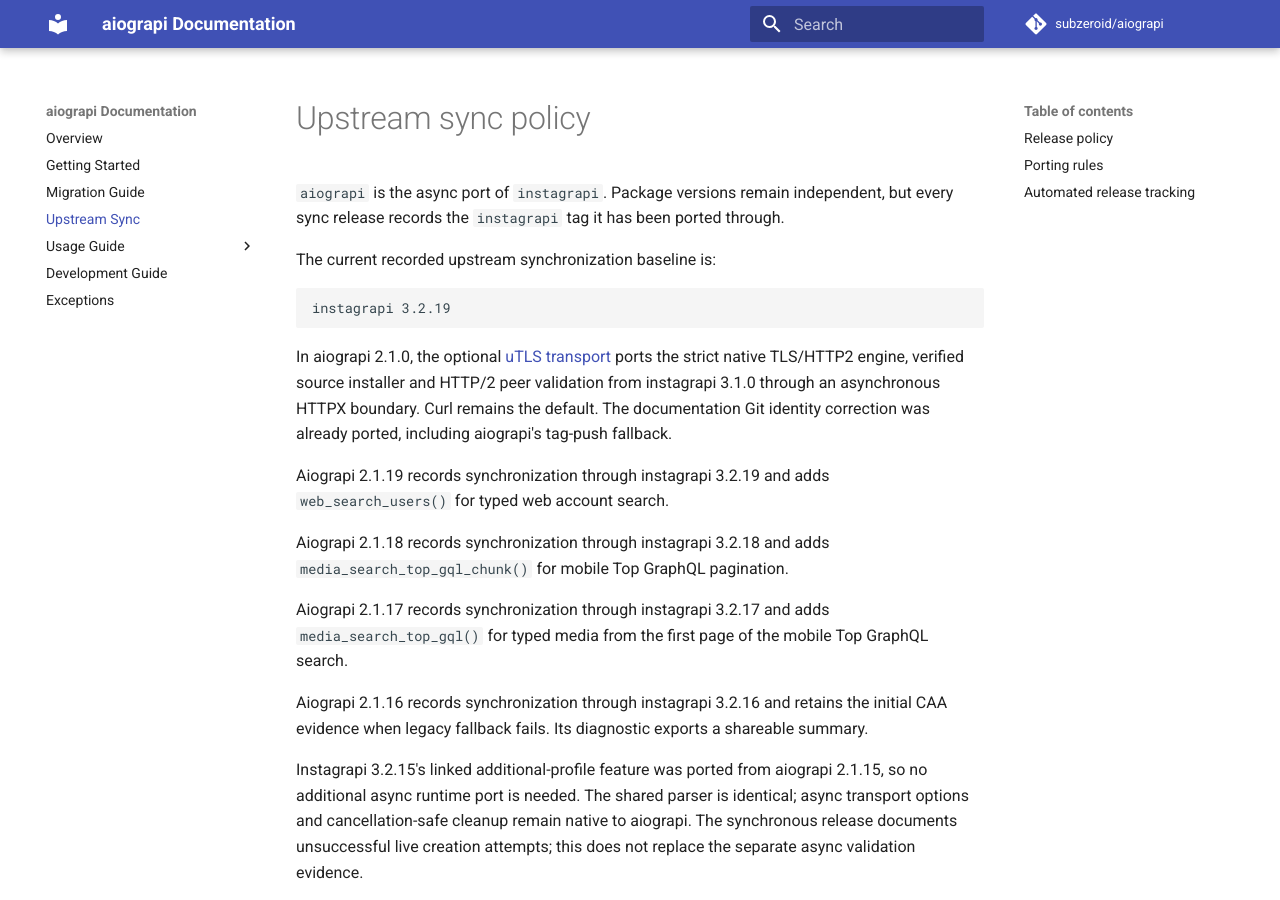
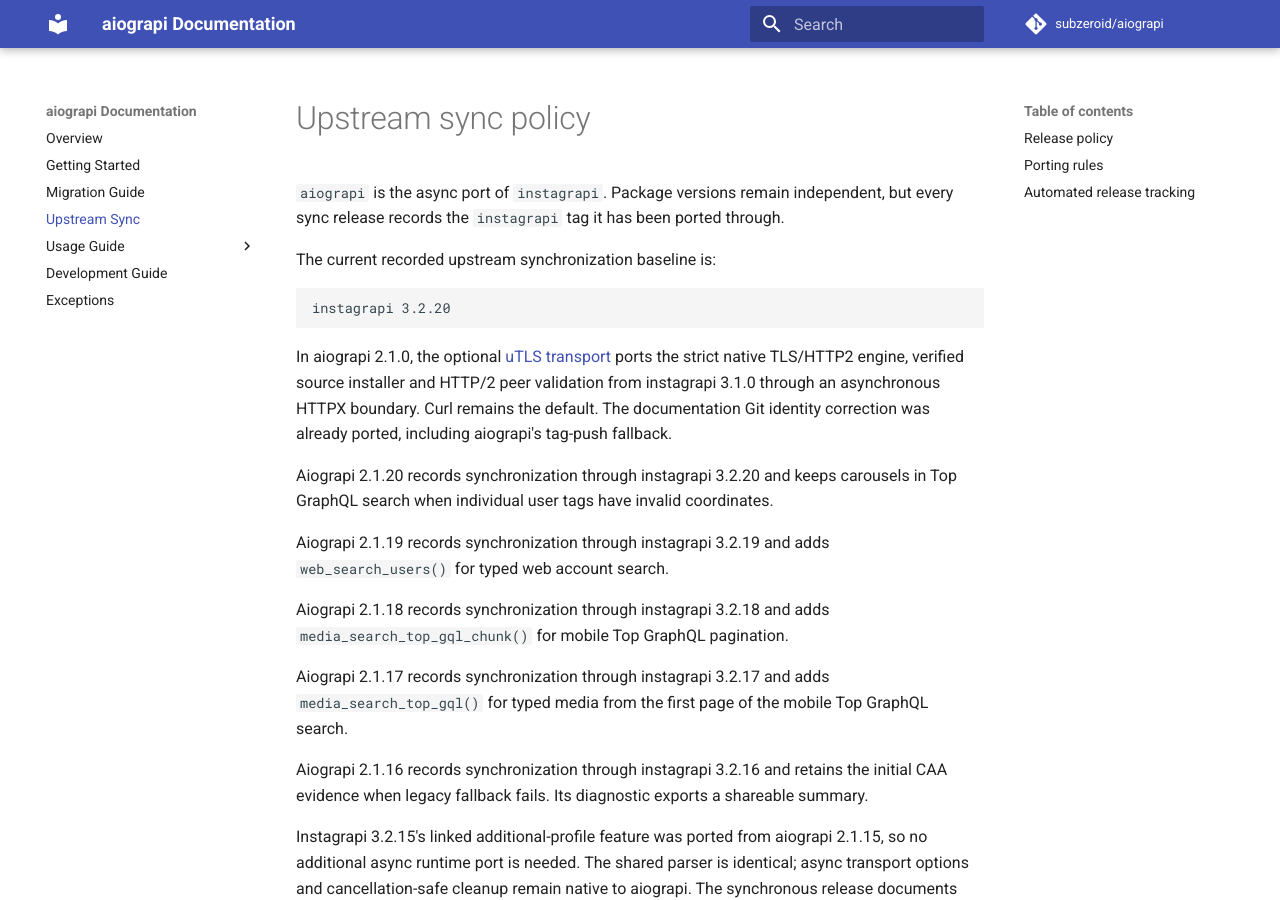
Before and after one commit to subzeroid/aiograpi, an MkDocs documentation site: the page built from docs/upstream-sync.md, in a window 1280 px wide and 900 px high. Built offline with MkDocs 1.6.1 and Material for MkDocs 9.7.7, drawn with Linux system fonts in a browser that asks for light colours; comment, search, counter and statistics services are not loaded; the version menu is left out.

Commit message:
chore: release aiograpi 2.1.20 (#577)
Publish the Top GraphQL carousel decoding fix.

````diff
--- a/aiograpi/__init__.py
+++ b/aiograpi/__init__.py
@@ -48,7 +48,7 @@ from aiograpi.mixins.video import DownloadVideoMixin, UploadVideoMixin
 # Used as fallback logger if another is not provided.
 DEFAULT_LOGGER = logging.getLogger("aiograpi")
 
-__upstream_instagrapi_version__ = "3.2.19"
+__upstream_instagrapi_version__ = "3.2.20"
 
 
 class Client(
--- a/docs/upstream-sync.md
+++ b/docs/upstream-sync.md
@@ -5,10 +5,12 @@
 The current recorded upstream synchronization baseline is:
 
 ```text
-instagrapi 3.2.19
+instagrapi 3.2.20
 ```
 
 In aiograpi 2.1.0, the optional [uTLS transport](usage-guide/utls.md) ports the strict native TLS/HTTP2 engine, verified source installer and HTTP/2 peer validation from instagrapi 3.1.0 through an asynchronous HTTPX boundary. Curl remains the default. The documentation Git identity correction was already ported, including aiograpi's tag-push fallback.
+
+Aiograpi 2.1.20 records synchronization through instagrapi 3.2.20 and keeps carousels in Top GraphQL search when individual user tags have invalid coordinates.
 
 Aiograpi 2.1.19 records synchronization through instagrapi 3.2.19 and adds `web_search_users()` for typed web account search.
 
--- a/pyproject.toml
+++ b/pyproject.toml
@@ -4,7 +4,7 @@ build-backend = "setuptools.build_meta"
 
 [project]
 name = "aiograpi"
-version = "2.1.19"
+version = "2.1.20"
 authors = [
     { name = "Mark Subzeroid", email = "143403577+subzeroid@users.noreply.github.com" },
 ]
````
Also changed, not shown: CHANGELOG.md (+6 -0 lines), 2 other files.
